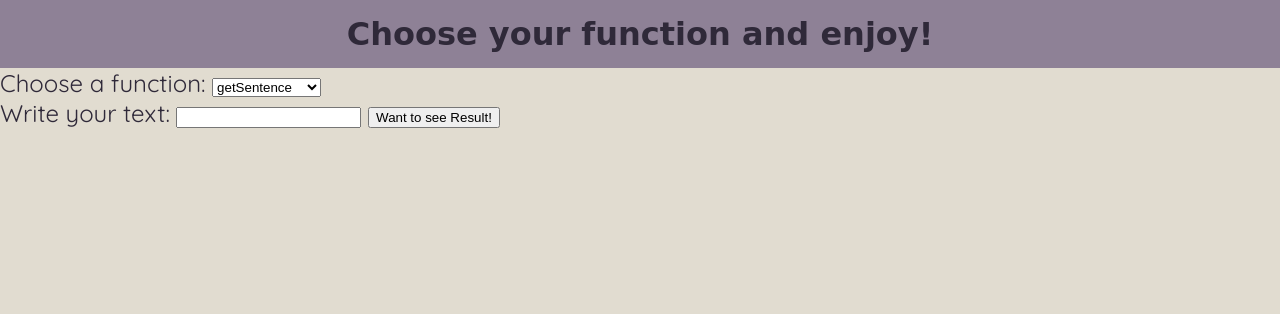
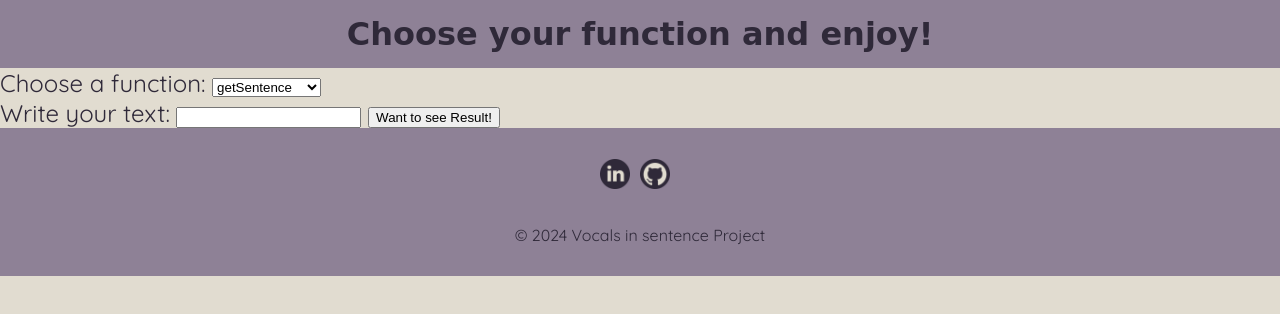
Before and after one commit to tizzifona/Vocals-in-sentence, a website with bundled scripts: page index.html in a window 1280 px wide. Built offline with nearby package versions, Linux system fonts and the light colour scheme; a web font is replaced by a local one.

Commit message:
Added styles for footer

```diff
--- a/css/footer.css
+++ b/css/footer.css
@@ -0,0 +1,31 @@
+footer {
+  box-sizing: border-box;
+  width: 100%;
+  background-color: #8e8196;
+  height: 10%;
+  display: flex;
+  flex-direction: column;
+  align-items: center;
+  justify-content: center;
+  padding: 15px 30px;
+}
+
+.socialLinks {
+  display: flex;
+  list-style-type: none;
+  align-items: center;
+  justify-content: center;
+  padding-left: 0;
+}
+
+.socialLinkImg {
+  width: 30px;
+  height: 30px;
+  margin-right: 10px;
+  transition: transform 0.3s ease;
+}
+
+.socialLinkImg:hover,
+.socialLinkImg:focus {
+  transform: scale(1.25);
+}
--- a/index.html
+++ b/index.html
@@ -41,7 +41,27 @@
         <div id="displayResult"></div>
       </div>
     </main>
-    <footer></footer>
+    <footer>
+      <ul class="socialLinks">
+        <li>
+          <a href="https://www.linkedin.com/in/nadiia-alaieva/" target="_blank"
+            ><img
+              class="socialLinkImg"
+              src="./images/footer/linkedin-icon.png"
+              alt="linkedin icon"
+          /></a>
+        </li>
+        <li>
+          <a href="https://github.com/tizzifona " target="_blank"
+            ><img
+              class="socialLinkImg"
+              src="./images/footer/github-icon.png"
+              alt="github icon"
+          /></a>
+        </li>
+      </ul>
+      <p>© 2024 Vocals in sentence Project</p>
+    </footer>
     <script type="module" src="./js/index.js"></script>
   </body>
 </html>
```
Also changed, not shown: images/footer/github-icon.png (added), images/footer/linkedin-icon.png (added), 2 other files.
